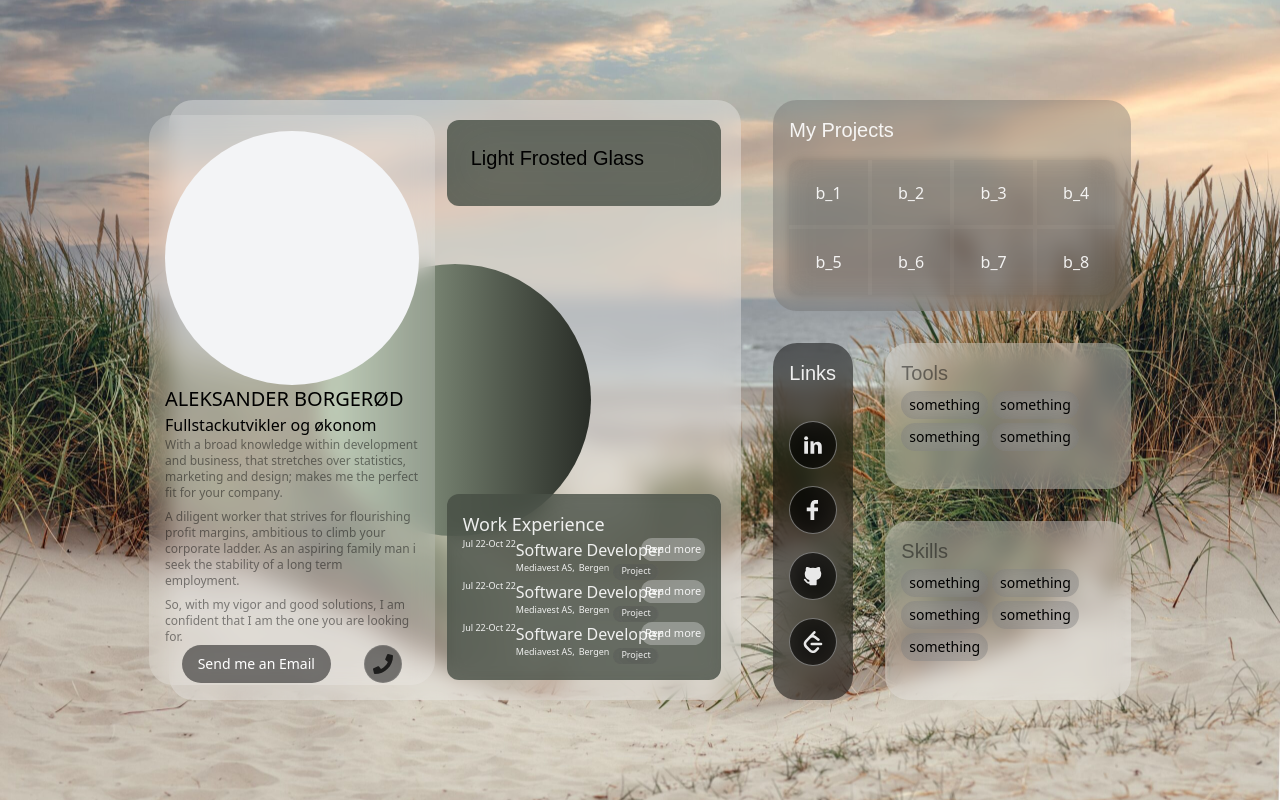
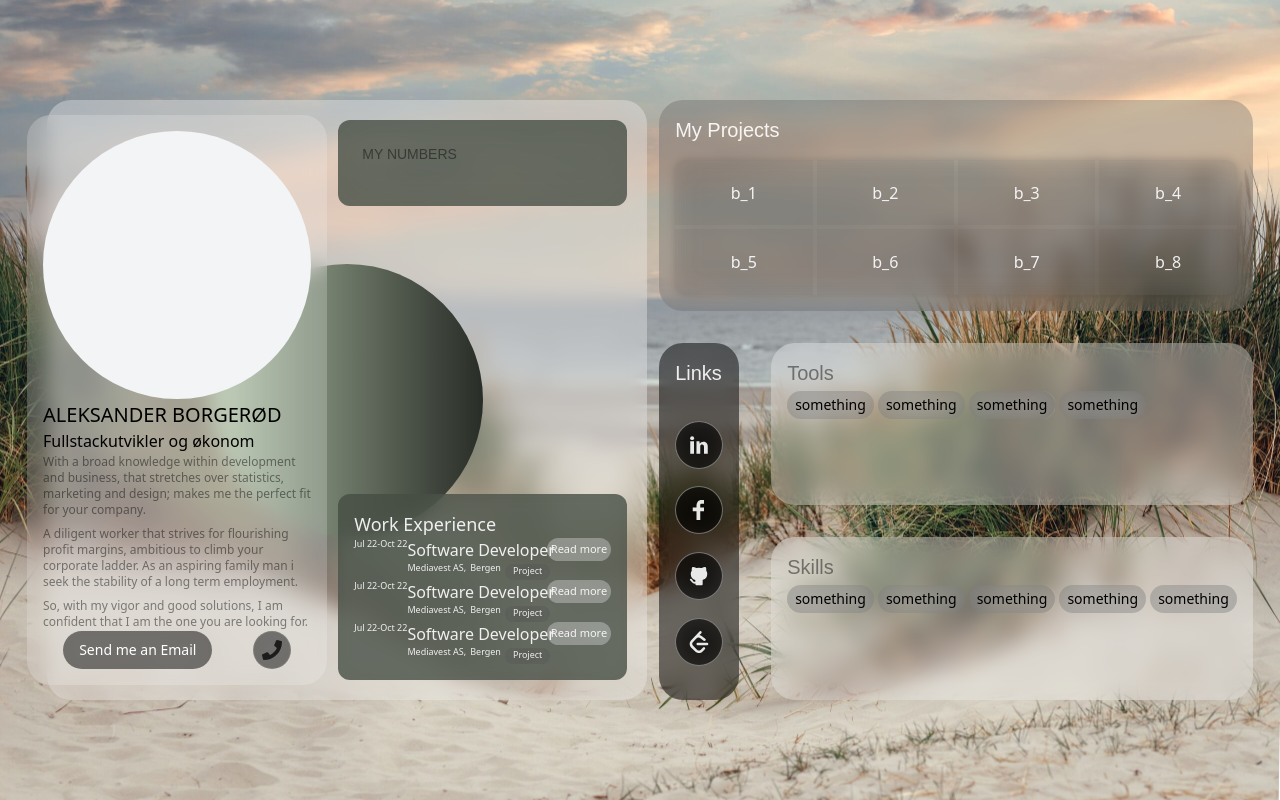
Before and after one commit to Borgerod/kodehode, a Next.js app in the folder Business_Card/my-business-card/: page / in a window 1280 px wide. Built offline with nearby package versions, Linux system fonts and the light colour scheme.

Commit message:
Update page.tsx
try: fix layout issues with flex. looks wierd at a certain screen width.

```diff
--- a/Business_Card/my-business-card/src/app/page.tsx
+++ b/Business_Card/my-business-card/src/app/page.tsx
@@ -11,6 +11,7 @@ import { TbBrandGithubFilled } from "react-icons/tb";
 import { Tag } from "@/components/button/Tag";
 import { ButtonGrid } from "@/components/button/ButtonGrid";
 import { StylizedCircle } from "@/components/accessories/stylized_circle";
+import WorkExperience from "@/components/sections/WorkExperience";
 
 
 
@@ -18,7 +19,7 @@ export default function Home() {
 	return (
 		<main className="h-150 flex flex-row gap-8">
 			{/* 1.0) LEFT SIDE */}
-			<div className="flex flex-row p-0 m-0 w-full max-w-150 h-full">
+			<div className="flex flex-row p-0 m-0 w-full h-full min-w-150 max-w-150">
 
 				{/* 1.1) STACKED OFFSET CONTAINER - Profile window */}
 				<FrostedGlass variant="light" offset className="flex flex-col justify-between">
@@ -62,7 +63,7 @@ export default function Home() {
 				<FrostedGlass
 					variant="light"
 					color="white"
-					className="h-full flex-[3] relative">
+					className="h-full flex-[3] relative  min-w-150 max-w-200 max-w-150">
 					{/* className="h-150 flex-[3] relative"> */}
 					<div className="flex flex-row w-full gap-0 p-0 h-full">
 						{/* 1.2.1) MAIN-LEFTSIDE */}
@@ -72,15 +73,13 @@ export default function Home() {
 						{/* 1.2.2) MAIN-RIGHTSIDE */}
 						<div className="flex flex-col justify-evenly h-full w-[60%] gap-2 p-1">
 							{/* 1.2.2.1) MAIN-RIGHT-TOPSIDE - STYLYZED CARD (stats + logo) */}
-							<Card className="bg-[var(--color-surface-green-primary)]">
-								<h2 className=" text-xl font-display mb-2 ">
-									Light Frosted Glass
+							<Card className="bg-[var(--color-surface-green-primary)] p-0 m-0">
+								<h2 className="  font-display mb-2 text-secondary">
+									MY NUMBERS
 								</h2>
 							</Card>
+
 							{/* 1.2.2.2) MAIN-RIGHT-MIDDLE - INSET CIRCLE (visual interest) */}
-							{/* Reserve space in the flow for the centered circle so cards don't overlap. */}
-							{/* Spacer keeps the column layout; StylizedCircle is absolutely positioned on top. */}
-							{/* <div className="flex-none h-[17rem] w-full" aria-hidden /> */}
 							<div className="flex-none h-[17rem] w-full" aria-hidden />
 							<StylizedCircle className="absolute left-1/2 top-1/2 -translate-x-1/2 -translate-y-1/2 rounded-full h-[17rem] w-[17rem] pointer-events-none" />
 							{/* 1.2.2.2) MAIN-RIGHT-BOTTOMSIDE - SOLID CARD (work history)  */}
```
